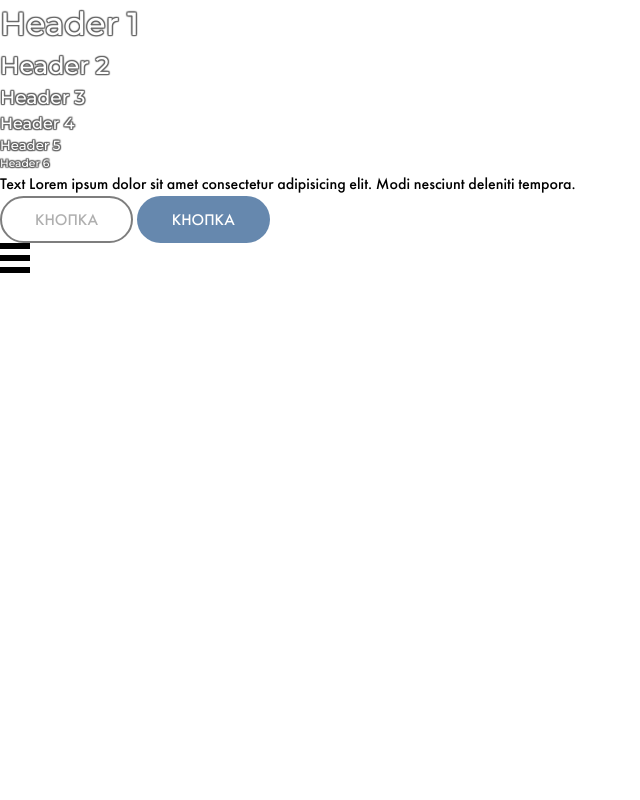
After one commit to zamaev/tipografiya, a PHP site: page /uikit.html in a window 1280 px wide. The commit adds this page. Shown: the whole page, without its empty margins (0-640 px from the left). Run offline with PHP 8.4, Linux system fonts and the light colour scheme.

Commit message:
add components

```diff
--- a/assets/scss/_config.scss
+++ /dev/null
@@ -1,4 +0,0 @@
-:root {
-    --scorll-padding-top: 0;
-    --line-height: 1.5;
-}
--- a/assets/scss/_reset.scss
+++ b/assets/scss/_reset.scss
@@ -1,3 +1,6 @@
+$line_height: 1.5;
+$scorll_padding_top: 0;
+
 *,
 *::before,
 *::after {
@@ -5,7 +8,7 @@
 }
 
 body,
-h1, h2, h3, h4,
+h1, h2, h3, h4, h5, h6,
 p,
 figure,
 figcaption,
@@ -23,12 +26,12 @@ ol[role="list"] {
 
 html {
     scroll-behavior: smooth;
-    scroll-padding-top: var(--scorll-padding-top);
+    scroll-padding-top: $scorll_padding_top;
 }
 
 body {
     min-height: 100vh;
-    line-height: var(--line-height);
+    line-height: $line_height;
 }
 
 img {
--- a/assets/scss/_theme.scss
+++ b/assets/scss/_theme.scss
@@ -1,20 +1,31 @@
 :root {
-    --black: #000;
+    --button-font-size: 16px;
+}
 
-    --dark-grey: #686868;
-    --dark-blue: #5D7C9F;
-    --dark-white: #F8FBFC;
+$dark_grey: #686868;
+$dark_blue: #5D7C9F;
+$dark_white: #F8FBFC;
+$light_grey: rgba(95, 95, 95, 0.5);
+$light_blue: #6688AE;
+$light_white: linear-gradient(180deg, #F8FBFC 0%, #FFFFFF 100%);
 
-    --light-grey: rgba(95, 95, 95, 0.5);
-    --light-blue: #6688AE;
-    --light-white: linear-gradient(180deg, #F8FBFC 0%, #FFFFFF 100%);
 
-    --button-box-shadow: 0px 4px 4px rgba(0, 0, 0, 0.1);
+body {
+    font-family: 'Futura PT', Tahoma, 'MS Sans Serif', Arial, Helvetica, sans-serif;
+    font-weight: 500;
+}
 
-    --title-font-family: 'Montserrat', Tahoma, 'MS Sans Serif', Arial, Helvetica, sans-serif;
-
-    --text-font-family: 'Futura PT', Tahoma, 'MS Sans Serif', Arial, Helvetica, sans-serif;
-    --text-font-weight: 500;
-
-    --button-font-size: 22px;
+$header_outline_color: #686868;
+h1, h2, h3, h4, h5, h6 {
+    font-family: 'Montserrat', Tahoma, 'MS Sans Serif', Arial, Helvetica, sans-serif;
+    font-weight: 500;
+    color: white;
+    text-shadow: 0 1px 1px $header_outline_color,
+                 1px 0 1px $header_outline_color,
+                 0 -1px 1px $header_outline_color,
+                 -1px 0 1px $header_outline_color,
+                 1px 1px 1px $header_outline_color,
+                 1px -1px 1px $header_outline_color,
+                 -1px 1px 1px $header_outline_color,
+                 -1px -1px 1px $header_outline_color;
 }
--- a/assets/scss/_buttons.scss
+++ b/assets/scss/components/_button.scss
@@ -1,3 +1,5 @@
+$button_box_shadow: 0px 4px 4px rgba(0, 0, 0, 0.1);
+
 .btn {
     padding: 13px 35px;
     border-radius: 100vh;
@@ -9,7 +11,7 @@
         background-color: inherit;
         border: 2px solid #7E7E7E;
         padding: 11px 33px;
-        color: var(--light-grey);
+        color: $light_grey;
 
         &:hover {
             border: 2px solid #424242;
@@ -17,7 +19,7 @@
     }
 
     &.btn-fill {
-        background-color: var(--light-blue);
+        background-color: $light-blue;
         border: 0;
         color: white;
 
@@ -27,6 +29,6 @@
     }
 
     &:hover {
-        box-shadow: var(--button-box-shadow);
+        box-shadow: button_box_shadow;
     }
 }
--- /dev/null
+++ b/assets/scss/components/_menu_burger.scss
@@ -0,0 +1,58 @@
+$menu_burger_border_radius: 0;
+$menu_burger_size: 30;
+
+.menu_burger {
+
+    label {
+        display: block;
+        width: #{$menu_burger_size}px;
+        height: #{$menu_burger_size}px;
+        cursor: pointer;
+
+        div {
+            position: relative;
+            top: 0;
+            height: #{$menu_burger_size / 5}px;
+            background-color: black;
+            margin-bottom: #{$menu_burger_size / 5}px;
+            transition: 0.3s ease transform, 0.3s ease top, 0.3s ease width, 0.3s ease right;
+
+            @if $menu_burger_border_radius != 0 {
+                border-radius: $menu_burger_border_radius;
+            }
+
+            &:first-child {
+                transform-origin: 0;
+            }
+            &:nth-child(2) {
+                right: 0;
+                width: #{$menu_burger_size}px;
+            }
+            &:last-child {
+                margin-bottom: 0;
+                transform-origin: 100%;
+            }
+        }
+    }
+
+    #menu_burger_status {
+        display: none;
+
+        &:checked + label div {
+            &:first-child {
+                top: -#{$menu_burger_size / 10}px;
+                transform: rotateZ(45deg);
+            }
+            &:nth-child(2) {
+                width: #{$menu_burger_size * 1.416}px;
+                top: 0;
+                right: #{$menu_burger_size / 4.6153}px;
+                transform: rotateZ(-45deg);
+            }
+            &:last-child {
+                top: #{$menu_burger_size / 10}px;
+                transform: rotateZ(45deg);
+            }
+        }
+    }
+}
--- a/assets/scss/style.scss
+++ b/assets/scss/style.scss
@@ -1,14 +1,5 @@
 @import 'fonts';
-
-@import 'config';
 @import 'reset';
-
 @import 'theme';
-
-@import 'buttons';
-
-
-body {
-    font-family: var(--text-font-family);
-    font-weight: var(--text-font-weight);
-}
+@import 'components/button';
+@import 'components/menu_burger';
--- /dev/null
+++ b/uikit.html
@@ -0,0 +1,34 @@
+<!DOCTYPE html>
+<html lang="en">
+<head>
+    <meta charset="UTF-8">
+    <meta http-equiv="X-UA-Compatible" content="IE=edge">
+    <meta name="viewport" content="width=device-width, initial-scale=1.0">
+    <title>UIkit</title>
+    <link rel="stylesheet" href="assets/css/style.min.css">
+</head>
+<body>
+
+    <h1>Header 1</h1>
+    <h2>Header 2</h2>
+    <h3>Header 3</h3>
+    <h4>Header 4</h4>
+    <h5>Header 5</h5>
+    <h6>Header 6</h6>
+
+    <p>Text Lorem ipsum dolor sit amet consectetur adipisicing elit. Modi nesciunt deleniti tempora.</p>
+
+    <button type="button" class="btn btn-outline">Кнопка</button>
+    <button type="button" class="btn btn-fill">Кнопка</button>
+
+    <div class="menu_burger">
+        <input type="checkbox" id="menu_burger_status">
+        <label for="menu_burger_status">
+            <div></div>
+            <div></div>
+            <div></div>
+        </label>
+    </div>
+
+</body>
+</html>
```
Also changed, not shown: assets/css/style.css (+75 -27 lines), index.html (+1 -12 lines), assets/css/style.min.css, assets/img/logo.svg (added), 2 other files.
